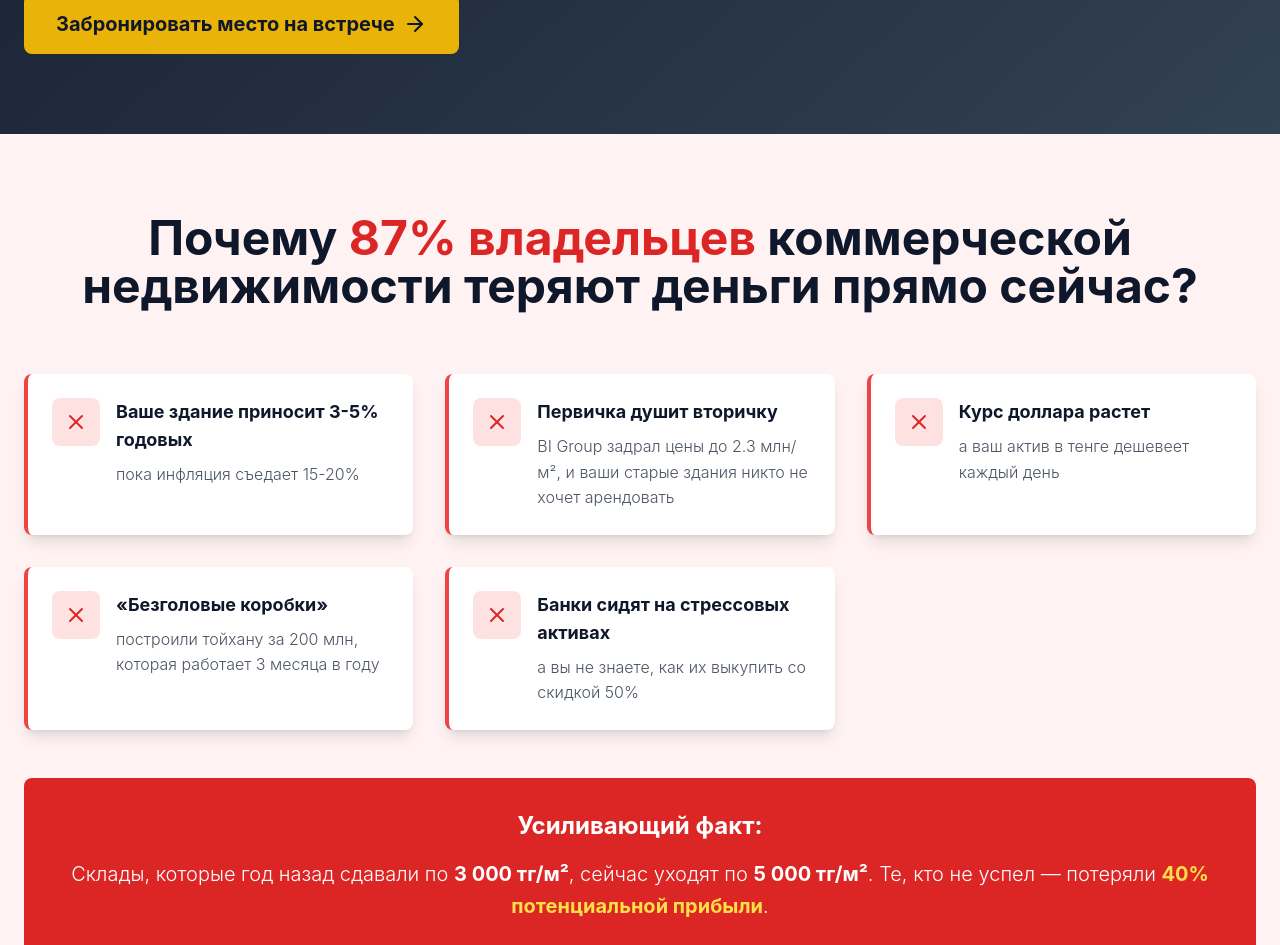
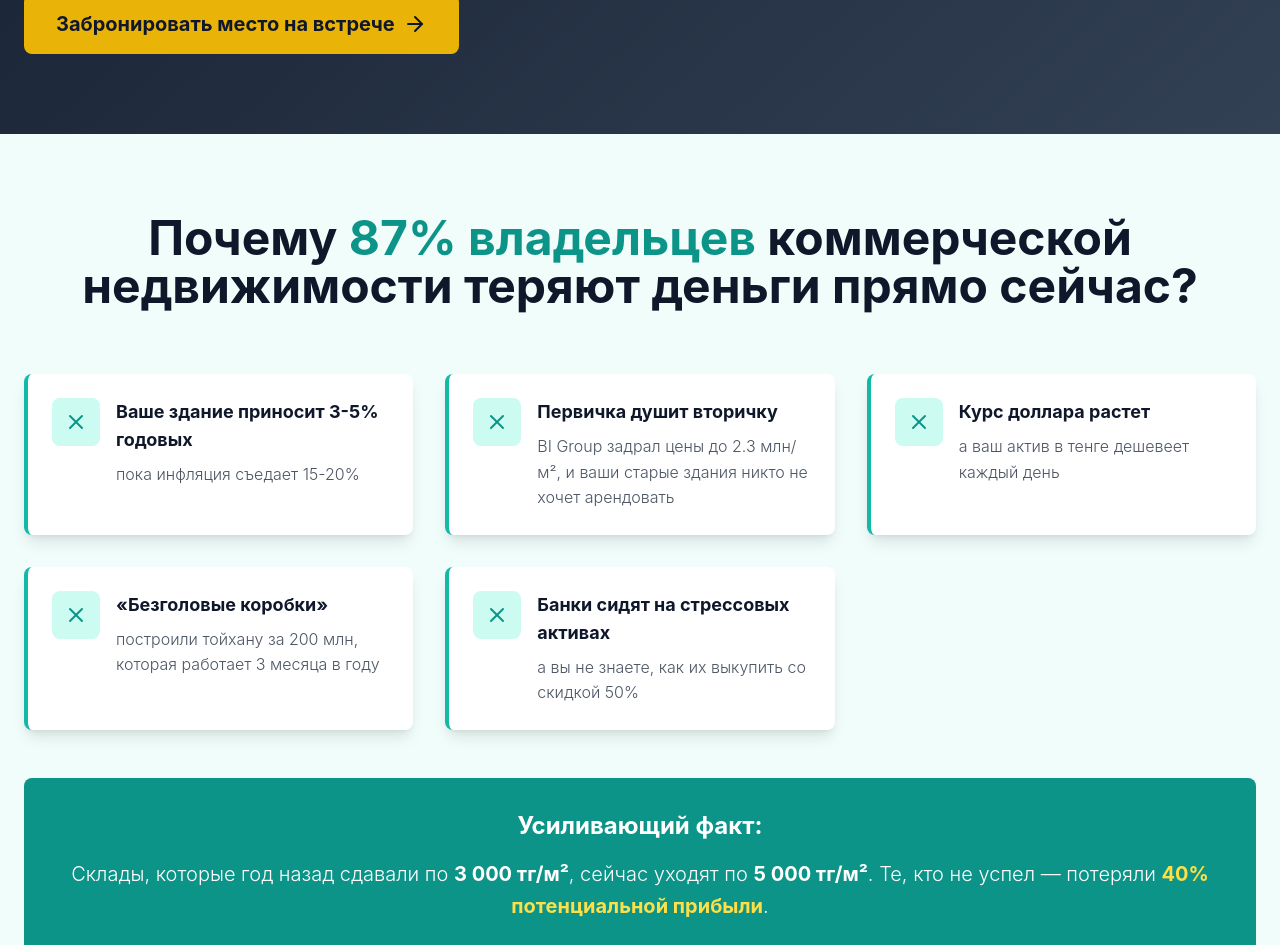
Before and after one commit to Danial992/landing, a React (Vite) app: page / in a window 1280 px wide. Shown: the part 1060-2005 px from the top of the page. Built offline with nearby package versions, Linux system fonts and the light colour scheme.

Commit message:
Update ProblemsSection.tsx

```diff
--- a/src/components/ProblemsSection.tsx
+++ b/src/components/ProblemsSection.tsx
@@ -31,19 +31,19 @@ const ProblemsSection: React.FC = () => {
   ];
 
   return (
-    <section className="py-20 px-6 bg-red-50">
+    <section className="py-20 px-6 bg-teal-50">
       <div className="max-w-7xl mx-auto">
         <div className="text-center mb-16">
           <h2 className="text-4xl lg:text-5xl font-bold text-slate-900 mb-6">
-            Почему <span className="text-red-600">87% владельцев</span> коммерческой недвижимости теряют деньги прямо сейчас?
+            Почему <span className="text-teal-600">87% владельцев</span> коммерческой недвижимости теряют деньги прямо сейчас?
           </h2>
         </div>
 
         <div className="grid md:grid-cols-2 lg:grid-cols-3 gap-8 mb-12">
           {problems.map((problem, index) => (
-            <div key={index} className="bg-white rounded-lg p-6 shadow-lg border-l-4 border-red-500">
+            <div key={index} className="bg-white rounded-lg p-6 shadow-lg border-l-4 border-teal-500">
               <div className="flex items-start space-x-4">
-                <div className="bg-red-100 p-3 rounded-lg text-red-600">
+                <div className="bg-teal-100 p-3 rounded-lg text-teal-600">
                   <X className="w-6 h-6" />
                 </div>
                 <div>
@@ -59,7 +59,7 @@ const ProblemsSection: React.FC = () => {
           ))}
         </div>
 
-        <div className="bg-red-600 text-white rounded-lg p-8 text-center">
+        <div className="bg-teal-600 text-white rounded-lg p-8 text-center">
           <h3 className="text-2xl font-bold mb-4">Усиливающий факт:</h3>
           <p className="text-xl leading-relaxed">
             Склады, которые год назад сдавали по <span className="font-bold">3 000 тг/м²</span>,
```
